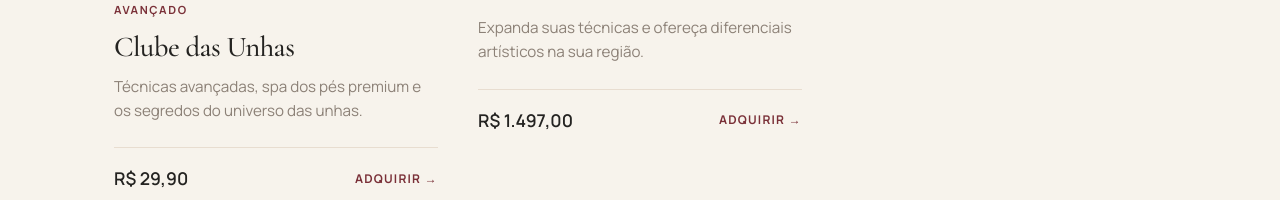
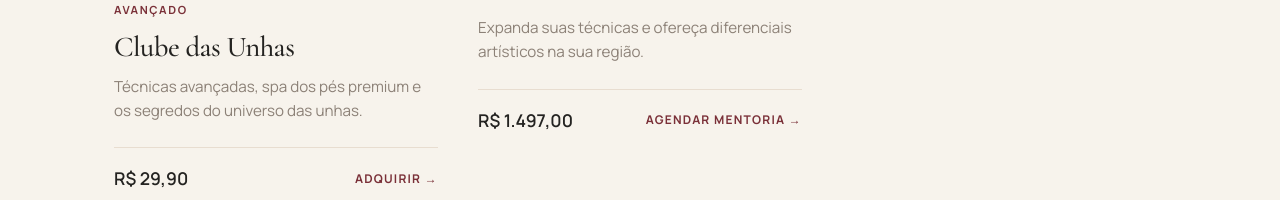
Before and after one commit to brunolenses/site-marilia-esteira, a React (Vite) app: page / in a window 1280 px wide. Shown: the part 2901-3101 px from the top of the page. Built offline with nearby package versions, Linux system fonts and the light colour scheme.

Commit message:
feat: atualiza os links e cta

```diff
--- a/src/App.jsx
+++ b/src/App.jsx
@@ -47,7 +47,7 @@ const products = [
       pill: "INICIANTE",
       price: "R$ 9,90",
       image: capaEbook2,
-      link: "#kiwify-checkout-link-1"
+      link: "https://pay.cakto.com.br/cfig4ud_1181377"
   },
   {
       id: 5,
@@ -65,7 +65,7 @@ const products = [
       pill: "ESSENCIAL",
       price: "R$ 19,90",
       image: capaProtocolo,
-      link: "#kiwify-checkout-link-2"
+      link: "https://pay.cakto.com.br/3axe3r3_1181392"
   },
   {
       id: 3,
@@ -74,16 +74,17 @@ const products = [
       pill: "AVANÇADO",
       price: "R$ 29,90",
       image: capaEbook1,
-      link: "#kiwify-checkout-link-3"
+      link: "https://pay.cakto.com.br/36qmanm_1181404"
   },
   {
       id: 4,
       title: "Curso Presencial Premium",
+      buttonText: "Agendar Mentoria →",
       description: "Expanda suas técnicas e ofereça diferenciais artísticos na sua região.",
       pill: "FORMAÇÃO PRESENCIAL",
       price: "R$ 1.497,00",
       image: capaEbook3,
-      link: "#kiwify-checkout-link-4"
+      link: "https://wa.me/5511000000000?text=Olá!%20Gostaria%20de%20saber%20mais%20sobre%20a%20Formação%20Presencial%20Premium."
   }
 ];
 
@@ -156,7 +157,7 @@ function App() {
                   <p className="ed-card-desc">{product.description}</p>
                   <div className="ed-card-footer">
                     <span className="ed-card-price">{product.price}</span>
-                    <a href={product.link} className="btn-card">Adquirir →</a>
+                    <a href={product.link} className="btn-card" target={product.id === 4 ? "_blank" : "_self"}>{product.buttonText || "Adquirir →"}</a>
                   </div>
                 </div>
               </Reveal>
```
